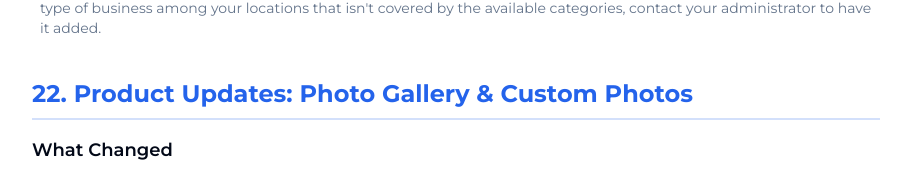
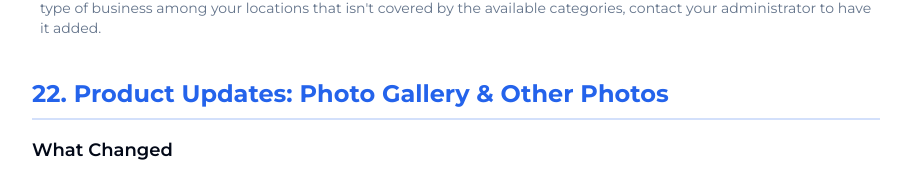
Before and after one commit to GxAliErkUcman/gx-lmp-poc, a React (Vite) app: page /guide in a window 1280 px wide. Shown: the part 11352-11522 px from the top of the page, without its empty margins (184-1086 px from the left). Built offline with nearby package versions, Linux system fonts and the light colour scheme; the HTML template or start-up script is replaced by a standard one.

Commit message:
Preceding changes

```diff
--- a/src/pages/UserGuide.tsx
+++ b/src/pages/UserGuide.tsx
@@ -703,7 +703,7 @@ const UserGuide = () => {
         </Section>
 
         {/* 22. Product Updates */}
-        <Section number="22" title="Product Updates: Photo Gallery & Custom Photos">
+        <Section number="22" title="Product Updates: Photo Gallery & Other Photos">
           <SubSection title="What Changed">
             <BulletList items={[
               'New Gallery action button in table row actions (next to Edit and Delete)',
```
